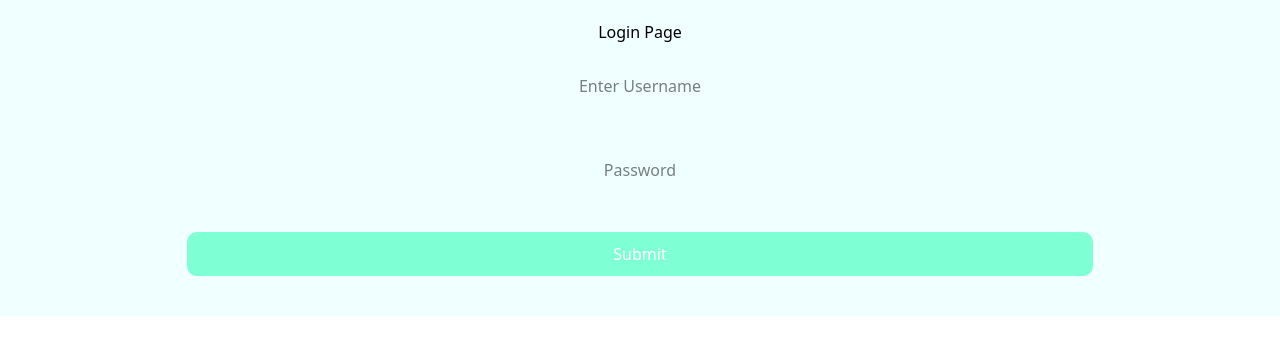
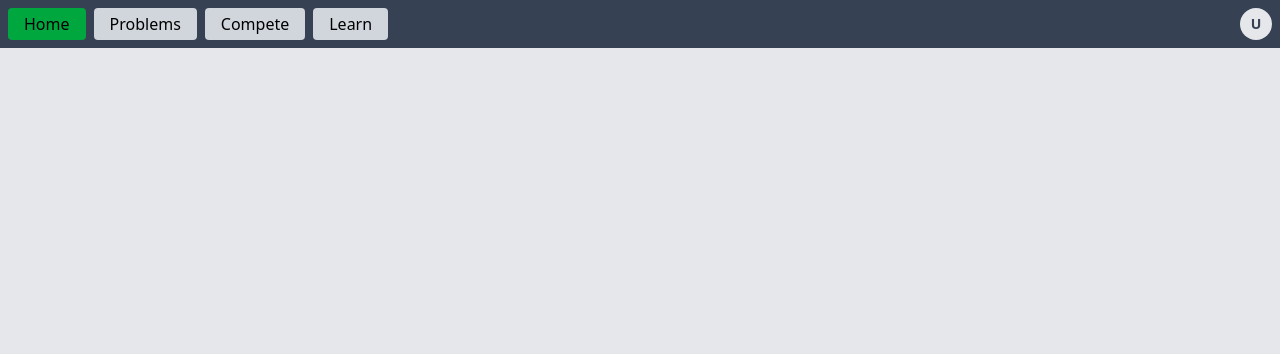
Before and after one commit to shivamxverma/CodeSM, a React (Vite) app in the folder Frontend/: page / in a window 1280 px wide. Before the commit this address led to /login. Shown: the top 354 px of the page. Built offline with nearby package versions, Linux system fonts and the light colour scheme.

Commit message:
Fixed Navbar

```diff
--- a/Frontend/src/App.jsx
+++ b/Frontend/src/App.jsx
@@ -1,20 +1,25 @@
 import { BrowserRouter, Routes, Route } from 'react-router-dom';
-import LoginCard from "./pages/LoginCard";
-import SignUpCard from './pages/SignUpCard';
-import DashBoard from './pages/DashBoard';
-import NewProblem from './pages/NewProblem';
-import ProblemPage from './pages/ProblemPage';
-import ProtectedRoute from './component/ProtectedRoute';
-import DashBoardTest from './pages/DashBoardTest';
+import LoginCard from "./pages/users/LoginCard";
+import SignUpCard from './pages/users/SignUpCard';
+// import DashBoard from './pages/DashBoard';
+// import NewProblem from './pages/NewProblem';
+import ProblemPage from './pages/admin/ProblemPage';
+// import ProtectedRoute from './component/ProtectedRoute';
+import DashBoardTest from './pages/dashboard/DashBoardTest';
+import Problems from './pages/users/problem';
+import NewNav from './component/NewNav';
 
 function App() {
   return (
     <BrowserRouter>
+      <NewNav />
       <Routes>
         <Route path="/login" element={<LoginCard />} />
         <Route path="/signup" element={<SignUpCard />} />
         <Route path="/dashtest" element={<DashBoardTest/>}/>
-        <Route path="/" element={
+        <Route path="/problems" element={<Problems />} />
+
+        {/* <Route path="/" element={
           <ProtectedRoute>
             <DashBoard />
           </ProtectedRoute>
@@ -24,10 +29,11 @@ function App() {
             <NewProblem />
           </ProtectedRoute>
         } />
+        */}
         <Route path="/problempage" element={
-          <ProtectedRoute>
+          // <ProtectedRoute>
             <ProblemPage />
-          </ProtectedRoute>
+          // </ProtectedRoute>
         } />
       </Routes>
     </BrowserRouter>
```
